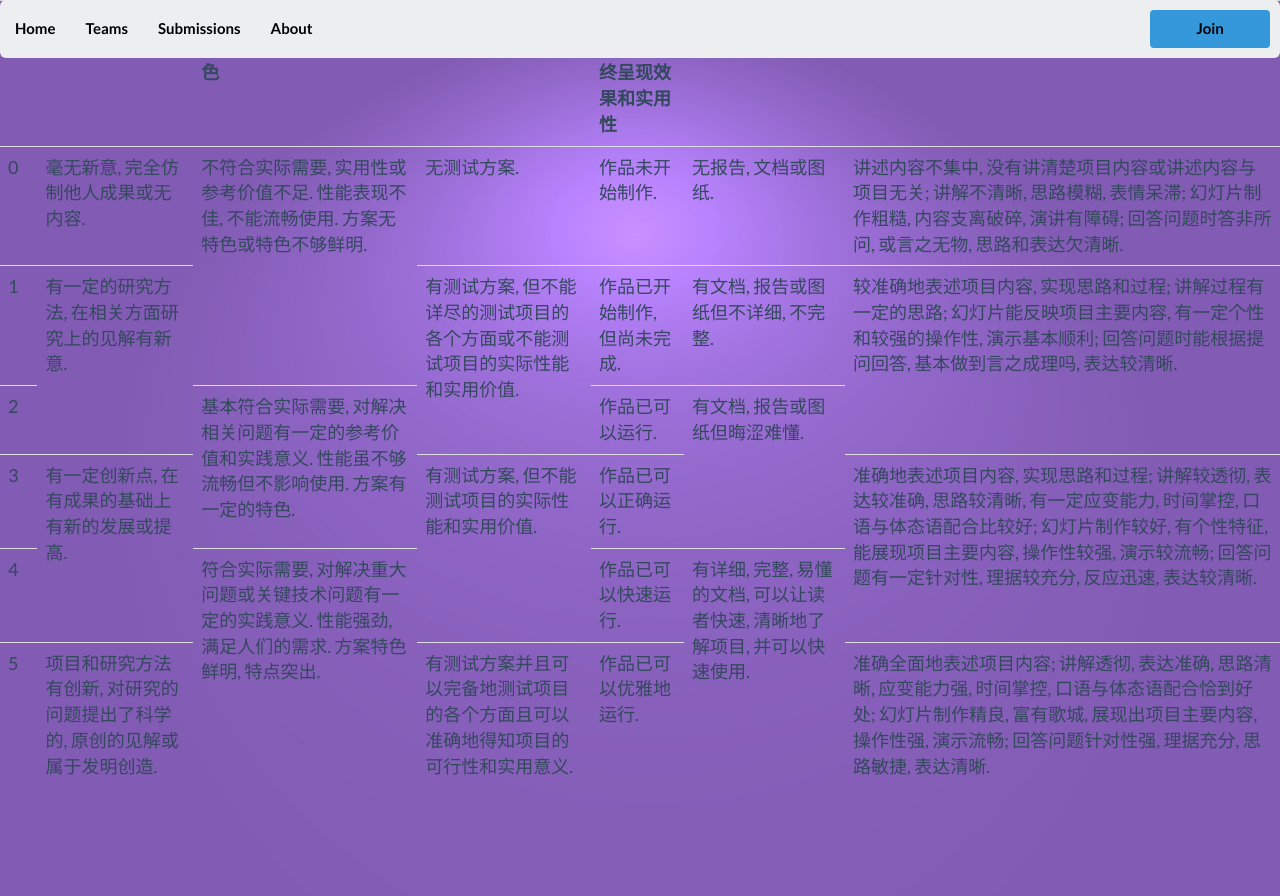
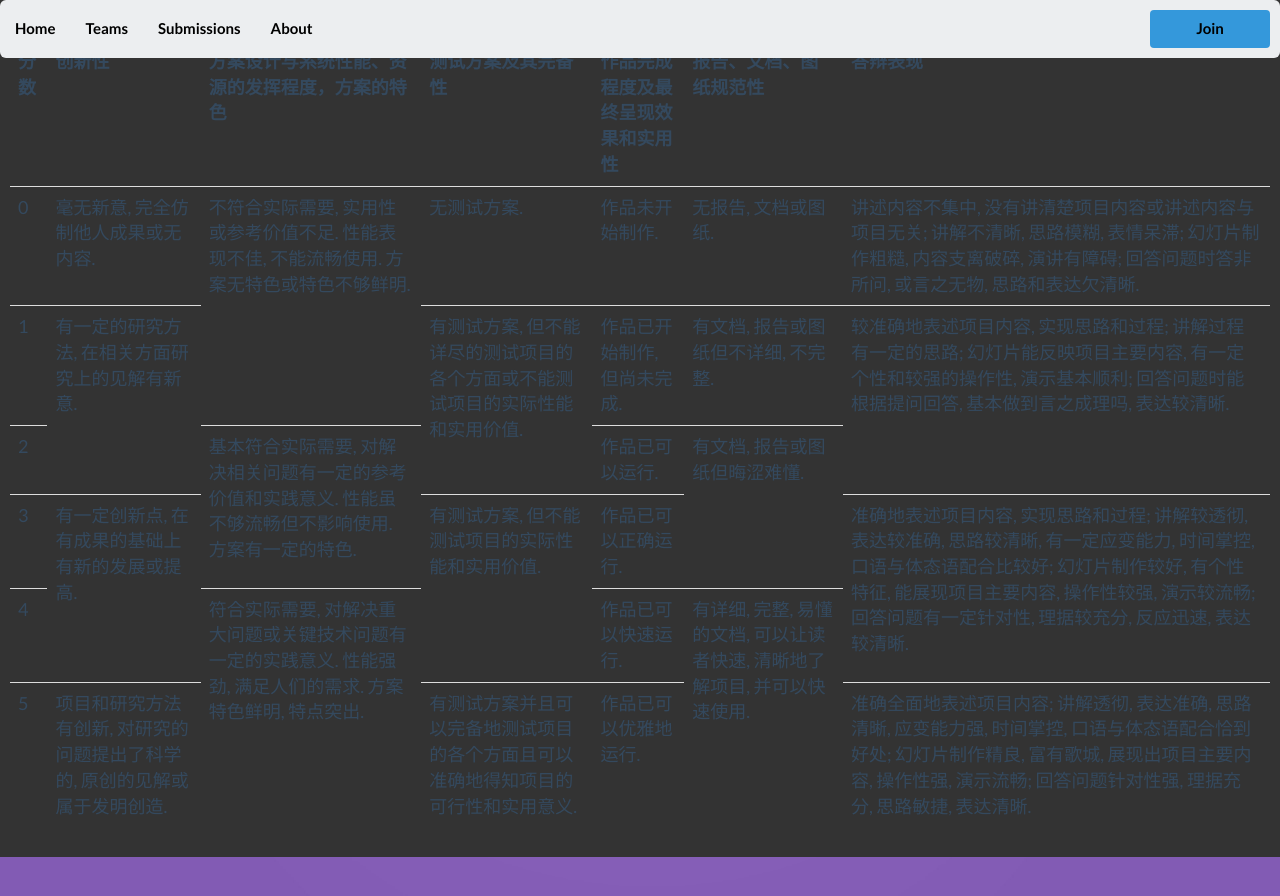
Before and after one commit to CoYouth/LC2013, a Jekyll site: the page project.contest.rule.html, which Jekyll copies as it is, in a window 1280 px wide. Shown: the top 896 px of the page. Built offline with Jekyll 4.4.1, drawn with Linux system fonts in a browser that asks for light colours; Markdown is read by kramdown in place of the engine named in the settings.

Commit message:
make table pretty

```diff
--- a/project.contest.rule.html
+++ b/project.contest.rule.html
@@ -99,7 +99,7 @@
 	</ul>
       </div>
     </div>
-<div>
+<div style="padding:40px 10px 10px 10px;background:#333;color:eee;">
 <table class="table">
  <tr>
   <th>分数</th>
```
